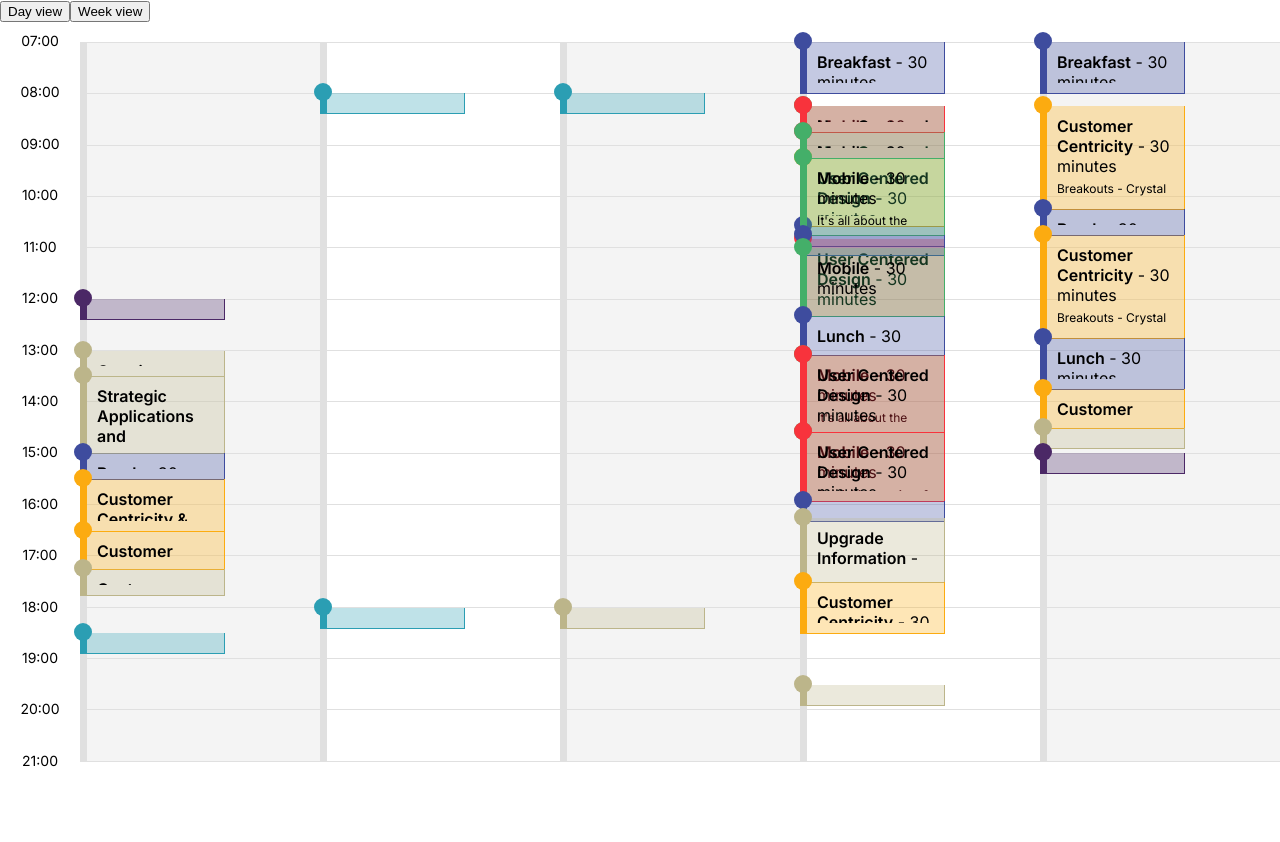
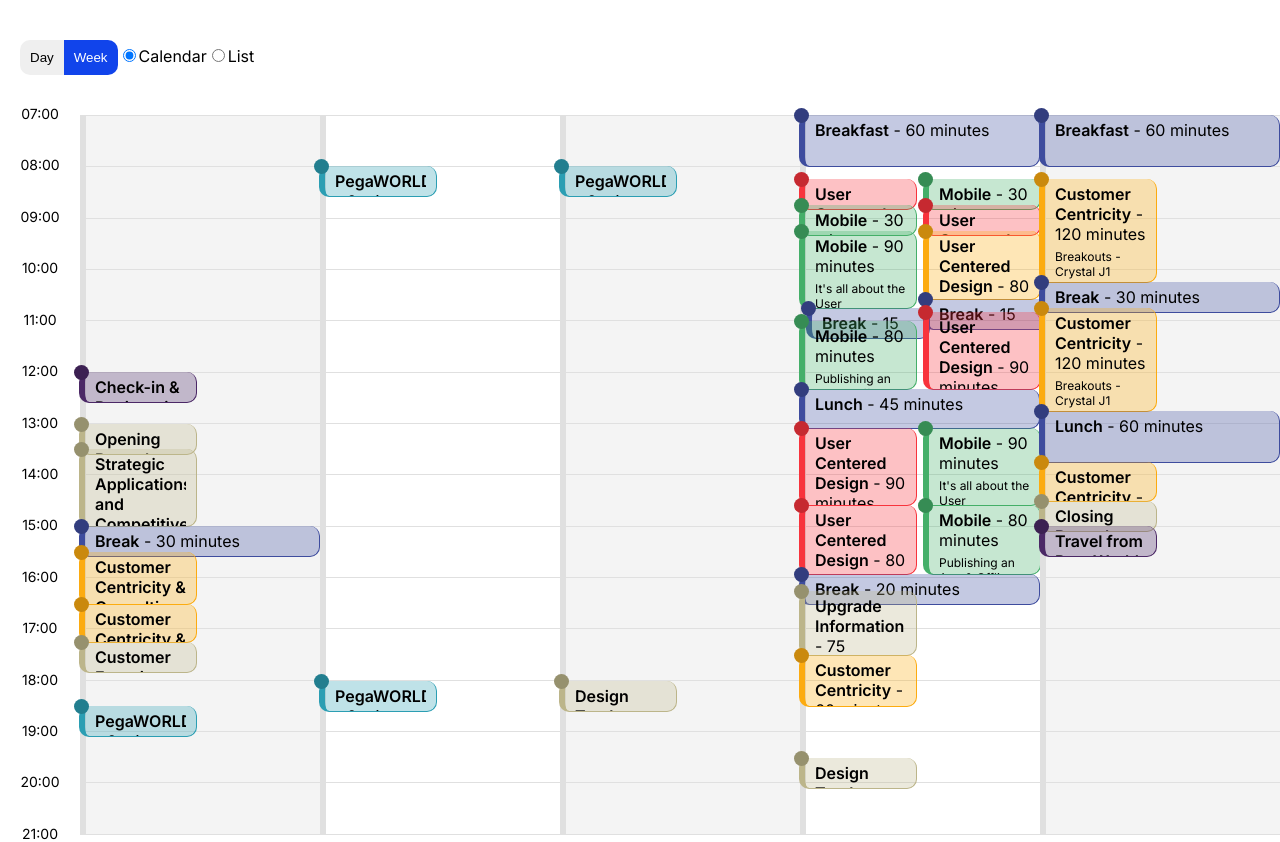
Before and after one commit to neil-kelsey/pega-agenda, a Next.js app: page / in a window 1280 px wide. Before the commit the page ends 800 px from the top, so only its background shows below. Built offline with nearby package versions, Linux system fonts and the light colour scheme.

Commit message:
feat: Activities whose start time or end time overlap now display side by side

```diff
--- a/src/app/components/ActivityList.tsx
+++ b/src/app/components/ActivityList.tsx
@@ -1,18 +1,47 @@
-import React from "react";
+import React, { useEffect } from "react";
 import { ActivityListProps } from "../types/activityListProps";
 import { extractFormattedTime } from "../utils/extractFormattedTime";
 
-const ActivityList: React.FC<ActivityListProps> = ({ selectedDate, timeDifference, activities, oneMinuteOfHeight }) => {
+const ActivityList: React.FC<ActivityListProps> = ({ selectedDate, timeDifference, activities, oneMinuteOfHeight, viewType }) => {
+
+  useEffect(() => {
+    const category2Elements = document.querySelectorAll('.activity-wrapper.category-2');
+
+    category2Elements.forEach((el, index) => {
+      // Remove any existing half-width classes to ensure clean state
+      el.classList.remove('half-width');
+    });
+
+    for (let i = 0; i < category2Elements.length - 1; i++) {
+      if (category2Elements[i].nextElementSibling === category2Elements[i + 1]) {
+        category2Elements[i].classList.add('half-width');
+        category2Elements[i + 1].classList.add('half-width2');
+        i++; // Skip the next element as it's already been processed
+      }
+    }
+  }, [activities]); // Adding activities as dependency to run this effect whenever activities change
+
   return (
     <>
       {activities.map((activity, index) => {
         const startTimeFormatted = extractFormattedTime(activity.startTime);
         const endTimeFormatted = extractFormattedTime(activity.endTime);
         return (
-          <div key={index} className={"activity category-" + activity.category} style={{ top: activity.minutesFromDayStart * oneMinuteOfHeight + "%" , height: `calc(${activity.activityLength * oneMinuteOfHeight}% - 20px)` }}>
-            <div className="activity-container">
-              <h2><span className="bold">{activity.title}</span> - 30 minutes</h2>
-              <p>{activity.details}</p>
+          <div key={index} className={viewType === "list" ? "activity-wrapper list " + activity.alignment : "activity-wrapper category-" + activity.category}>
+            <div className={"activity category-" + activity.category + " index-" + index + " " + activity.alignment + " startTime=" + activity.startTime + ", endTime=" + activity.endTime} style={{ top: activity.minutesFromDayStart * oneMinuteOfHeight + "%" , height: `calc(${activity.activityLength * oneMinuteOfHeight}% - 5px)` }}>
+              <div className="activity-container">
+                {viewType === "list" ?
+                  <>
+                    <h2>{activity.title}</h2>
+                    <h3>{startTimeFormatted} - {endTimeFormatted}<span className="bold"></span> - {activity.activityLength} minutes</h3>
+                    <p>{activity.details}</p>
+                  </> :
+                  <>
+                    <h2><span className="bold">{activity.title}</span> - {activity.activityLength} minutes</h2>
+                    <p>{activity.details}</p>
+                  </>
+                }
+              </div>
             </div>
           </div>
         );
--- a/src/app/components/Day.tsx
+++ b/src/app/components/Day.tsx
@@ -2,10 +2,62 @@
 import { DayProps } from "../types/dayProps";
 import ActivityList from "../components/ActivityList";
 
-const Day: React.FC<DayProps> = ({ timeDifference, date, activities, oneMinuteOfHeight}) => {
+const Day: React.FC<DayProps> = ({ timeDifference, date, activities, oneMinuteOfHeight, viewType}) => {
 
     console.log("NeilTest - Day");
     console.log("NeilTest - Day - date", date);
+    console.log("NeilTest - Day - activities", activities);
+
+    const findAndSeparateOverlappingActivities = (activities) => {
+        // Helper function to parse ISO string to Date
+        const parseTime = (isoString) => new Date(isoString).getTime();
+
+        // Helper function to check if two activities overlap
+        const isOverlapping = (activity1, activity2) => {
+          const start1 = parseTime(activity1.startTime);
+          const end1 = parseTime(activity1.endTime);
+          const start2 = parseTime(activity2.startTime);
+          const end2 = parseTime(activity2.endTime);
+
+          return (start1 < end2 && start2 < end1);
+        };
+
+        // Arrays to hold overlapping and non-overlapping activities
+        const nonOverlappingActivities = [];
+        const overlappingActivities = [];
+
+        // Check each activity against all others for overlaps
+        activities.forEach((activity, index) => {
+          let hasOverlap = false;
+
+          for (let i = 0; i < activities.length; i++) {
+            if (i !== index && isOverlapping(activity, activities[i])) {
+              hasOverlap = true;
+              break;
+            }
+          }
+
+          if (hasOverlap) {
+            overlappingActivities.push(activity);
+          } else {
+            nonOverlappingActivities.push(activity);
+          }
+        });
+
+        return { nonOverlappingActivities, overlappingActivities };
+      };
+
+
+
+
+
+
+    const { nonOverlappingActivities, overlappingActivities } = findAndSeparateOverlappingActivities(activities);
+
+    console.log("NeilTest - overlap - Non-overlapping activities:", nonOverlappingActivities);
+    console.log("NeilTest - overlap - Overlapping activities:", overlappingActivities);
+
+
 
     return (
         <div className="day">
@@ -15,7 +67,7 @@
                 ))}
             </div>
             <div className="activities">
-                <ActivityList timeDifference={timeDifference} selectedDate={date} activities={activities} oneMinuteOfHeight={oneMinuteOfHeight} />
+                <ActivityList timeDifference={timeDifference} selectedDate={date} activities={activities} oneMinuteOfHeight={oneMinuteOfHeight} viewType={viewType} />
             </div>
         </div>
     );
--- a/src/app/components/FilterPanel.tsx
+++ b/src/app/components/FilterPanel.tsx
@@ -1,7 +1,7 @@
 import { ChangeEvent } from "react";
 import { FilterPanelProps } from "../types/filterPanelProps";
 
-const FilterPanel: React.FC<FilterPanelProps> = ({ viewMode, uniqueDates, selectedDate, onDateChange, onViewModeChange }) => {
+const FilterPanel: React.FC<FilterPanelProps> = ({ viewMode, uniqueDates, selectedDate, onDateChange, onViewModeChange, viewType, onViewTypeChange }) => {
   const handleDateChange = (event: ChangeEvent<HTMLSelectElement>) => {
     onDateChange(event.target.value);
   };
@@ -10,17 +10,28 @@
     onViewModeChange(viewMode);
   };
 
+  const handleViewTypeChange = (event: React.ChangeEvent<HTMLInputElement>) => {
+    onViewTypeChange(event.target.value as 'calendar' | 'list');
+  };
+
   return (
-    <div>
-      <button onClick={handleViewModeChange('day')}>Day view</button>
-      <button onClick={handleViewModeChange('week')}>Week view</button>
+    <div className="filters">
+      <button className={viewMode === 'day' ? 'day-btn selected' : 'day-btn'} onClick={handleViewModeChange('day')}>Day</button>
+      <button className={viewMode === 'week' ? 'week-btn selected' : 'week-btn'} onClick={handleViewModeChange('week')}>Week</button>
       {viewMode === "week" ?
         <></> :
         <select onChange={handleDateChange} value={selectedDate}>
           {uniqueDates.map(date => (
             <option key={date} value={date}>{date}</option>
           ))}
-        </select> }
+        </select>
+      }
+      <span>
+        <input type="radio" id="calendar" name="viewType" value="calendar" checked={viewType === 'calendar'} onChange={handleViewTypeChange} />
+        <label htmlFor="calendar">Calendar</label>
+        <input type="radio" id="list" name="viewType" value="list" checked={viewType === 'list'} onChange={handleViewTypeChange} />
+        <label htmlFor="list">List</label>
+      </span>
     </div>
   );
 };
--- a/src/app/components/Week.tsx
+++ b/src/app/components/Week.tsx
@@ -5,22 +5,58 @@
 import { useAppContext } from "../context/AppContext";
 import { calculateActivityPositions } from "../utils/calculateActivityPositions";
 
-const Week: React.FC<WeekProps> = ({ uniqueDates, timeDifference, weekEarliestTime }) => {
+const Week: React.FC<WeekProps> = ({ uniqueDates, timeDifference, weekEarliestTime, viewType }) => {
   const { data } = useAppContext();
   const activities = data.activities;
   const { updatedActivities, oneMinuteOfHeight } = calculateActivityPositions(activities, uniqueDates, timeDifference, weekEarliestTime);
 
   console.log("NeilTest - week - updatedActivities", updatedActivities);
 
+  // TODO if there were no overlaps we need to know
+
+const addAlignmentToActivities = (activities) => {
+  // Helper function to parse ISO string to Date
+  const parseTime = (isoString) => new Date(isoString).getTime();
+
+  // Sort activities by startTime
+  activities.sort((a, b) => parseTime(a.startTime) - parseTime(b.startTime));
+
+  console.log("NeilTest - week - activities sorted by time", activities);
+
+  // Assign alignment
+  activities.forEach((activity, index) => {
+    activity.alignment = "left"; // Default alignment
+
+    // Check for overlaps with subsequent activities
+    for (let i = index + 1; i < activities.length; i++) {
+      const nextActivity = activities[i];
+      const currentStartTime = parseTime(activity.startTime);
+      const currentEndTime = parseTime(activity.endTime);
+      const nextStartTime = parseTime(nextActivity.startTime);
+      const nextEndTime = parseTime(nextActivity.endTime);
+
+
+      if ((nextEndTime <= currentEndTime) || (nextStartTime <= currentStartTime)) {
+        activity.alignment = "right";
+        nextActivity.alignment = "left";
+      }
+    }
+  });
+  return activities;
+};
+
+
+  const alignedActivities = addAlignmentToActivities(updatedActivities);
+  console.log("NeilTest - week - alignedActivities", alignedActivities);
+
   // TODO - change weekEarliestTime and all those dates to be a number? At least keep it consistent
   return (
     <div className="week">
-      <TimeColumn earliestTime={weekEarliestTime} timeDifference={timeDifference} />
+      {viewType === "calendar" ? <TimeColumn earliestTime={weekEarliestTime} timeDifference={timeDifference} /> : <></>}
       {uniqueDates.map((date, index) => {
-        // Filter data for the correct date
-        const activitiesForDate = updatedActivities.filter(activity => activity.startTime.startsWith(date));
+        const activitiesForDate = alignedActivities.filter(activity => activity.startTime.startsWith(date));
         return (
-          <Day timeDifference={timeDifference} date={date} activities={activitiesForDate} oneMinuteOfHeight={oneMinuteOfHeight} />
+          <Day timeDifference={timeDifference} date={date} activities={activitiesForDate} oneMinuteOfHeight={oneMinuteOfHeight} viewType={viewType} />
         );
       })}
     </div>
--- a/src/app/globals.css
+++ b/src/app/globals.css
@@ -1,10 +1,15 @@
 :root {
+  --pega-left-timeline-border: 6px;
+
   --pega-space-sm: 5px;
   --pega-space-md: 10px;
+  --pega-space-lg: 20px;
 
   --pega-colour-medium-grey: #dcdcdc;
   --pega-colour-light-grey: hsl(0, 0%, 88%);
   --pega-colour-lighter-grey: #F4F4F4;
+  --pega-colour-blue: #1144eb;
+  --pega-colour-white: #FFF;
 
   --pega-colour-category-1: rgb(75, 40, 102);
   --pega-colour-category-1-transparent: rgba(75, 40, 102, 0.3);
@@ -22,12 +27,35 @@
   --pega-colour-category-7-transparent: rgba(188, 181, 138, 0.3);
 }
 
+/* Start of tag styles */
+
 /* styles.css */
 body, html {
   margin: 0;
   padding: 0;
   height: 100%;
 }
+
+button {
+  cursor: pointer;
+  border:none;
+  padding: var(--pega-space-md);
+}
+
+button.day-btn {
+  border-radius: var(--pega-space-md) 0 0 var(--pega-space-md);
+}
+
+button.week-btn {
+  border-radius:  0 var(--pega-space-md) var(--pega-space-md) 0;
+}
+
+button.selected {
+  color:var(--pega-colour-white);
+  background-color: var(--pega-colour-blue);
+}
+
+/* End of tag styles */
 
 .bold {
   font-weight: 600;
@@ -36,7 +64,13 @@
 .week {
   display: flex;
   height: 90vh;
-  margin:20px auto;
+  margin:var(--pega-space-lg) auto;
+  max-width:1400px;
+}
+
+.filters {
+  margin:var(--pega-space-lg) auto;
+  padding:var(--pega-space-lg);
   max-width:1400px;
 }
 
@@ -90,26 +124,25 @@
 }
 
 
-
-
-
-
-
-
-
 /* Start of activities styles */
 
 .activities {
   position: relative;
   height:100%;
   width:100%;
-  border-left:7px solid var(--pega-colour-light-grey);
+  border-left:var(--pega-left-timeline-border) solid var(--pega-colour-light-grey);
 }
 
 .activities .activity {
   position: absolute;
   top:14.28%;
-  padding:var(--pega-space-md);
+  padding:var(--pega-space-sm) var(--pega-space-md) 0 var(--pega-space-md);
+  border-radius: 10px;
+}
+
+/* Align the activities to the left or to the right */
+.activities .activity.right {
+  left:50%
 }
 
 .category-1 {
@@ -118,20 +151,24 @@
 
 .activity::before {
   content: "";
-  width: 18px;
-  height: 18px;
+  width: 15px;
+  height: 15px;
   background-color: var(--pega-colour-medium-grey);
   border-radius: 50%;
   position: absolute;
-  top: -10px;
-  left: -13px;
+  top: -7px;
+  left: -11px;
+  filter: brightness(0.8);
 }
 
 .activity {
-  width:50%;
+  /* 50% width, minus 2 times the left and right padding and then minus the width of the left border */
+  width:calc(50% - 2* var(--pega-space-md) - var(--pega-left-timeline-border));
   position: relative;
   left:-7px;
-  border-left:7px solid var(--pega-colour-medium-grey);
+  /* Not sure about this one so commented out for the moment */
+  min-height: 25px;
+  border-left:var(--pega-left-timeline-border) solid var(--pega-colour-medium-grey);
 }
 
 .activity h2 {
@@ -139,8 +176,6 @@
   font-weight: 400;
   margin:0 0 var(--pega-space-sm) 0;
 }
-
-
 
 .activity p {
   font-size: 12px;
@@ -159,7 +194,7 @@
 .activity.category-1 {
   border-right:1px solid var(--pega-colour-category-1);
   border-bottom:1px solid var(--pega-colour-category-1);
-  border-left:7px solid var(--pega-colour-category-1);
+  border-left:var(--pega-left-timeline-border) solid var(--pega-colour-category-1);
   background-color: var(--pega-colour-category-1-transparent);
 }
 
@@ -168,11 +203,37 @@
 }
 
 .activity.category-2 {
+  width:calc(100% - 2* var(--pega-space-md));
   border-right:1px solid var(--pega-colour-category-2);
   border-bottom:1px solid var(--pega-colour-category-2);
-  border-left:7px solid var(--pega-colour-category-2);
+  border-left:var(--pega-left-timeline-border) solid var(--pega-colour-category-2);
   background-color: var(--pega-colour-category-2-transparent);
 }
+
+.activity-wrapper.category-2.half-width .activity.category-2 {
+  position: absolute;
+  top:50%;
+  width: 50%;
+  left:50%;
+}
+
+.activity-wrapper.category-2.half-width2 .activity.category-2 {
+  left:0%;
+  width:calc(50% - 2* var(--pega-space-md));
+}
+
+
+
+
+
+
+
+
+
+
+
+
+
 
 .activity.category-3::before {
   background-color: var(--pega-colour-category-3);
@@ -181,7 +242,7 @@
 .activity.category-3 {
   border-right:1px solid var(--pega-colour-category-3);
   border-bottom:1px solid var(--pega-colour-category-3);
-  border-left:7px solid var(--pega-colour-category-3);
+  border-left:var(--pega-left-timeline-border) solid var(--pega-colour-category-3);
   background-color: var(--pega-colour-category-3-transparent);
 }
 
@@ -192,7 +253,7 @@
 .activity.category-4 {
   border-right:1px solid var(--pega-colour-category-4);
   border-bottom:1px solid var(--pega-colour-category-4);
-  border-left:7px solid var(--pega-colour-category-4);
+  border-left:var(--pega-left-timeline-border) solid var(--pega-colour-category-4);
   background-color: var(--pega-colour-category-4-transparent);
 }
 
@@ -203,7 +264,7 @@
 .activity.category-5 {
   border-right:1px solid var(--pega-colour-category-5);
   border-bottom:1px solid var(--pega-colour-category-5);
-  border-left:7px solid var(--pega-colour-category-5);
+  border-left:var(--pega-left-timeline-border) solid var(--pega-colour-category-5);
   background-color: var(--pega-colour-category-5-transparent);
 }
 
@@ -214,7 +275,7 @@
 .activity.category-6 {
   border-right:1px solid var(--pega-colour-category-6);
   border-bottom:1px solid var(--pega-colour-category-6);
-  border-left:7px solid var(--pega-colour-category-6);
+  border-left:var(--pega-left-timeline-border) solid var(--pega-colour-category-6);
   background-color: var(--pega-colour-category-6-transparent);
 }
 
@@ -225,8 +286,60 @@
 .activity.category-7 {
   border-right:1px solid var(--pega-colour-category-7);
   border-bottom:1px solid var(--pega-colour-category-7);
-  border-left:7px solid var(--pega-colour-category-7);
+  border-left:var(--pega-left-timeline-border) solid var(--pega-colour-category-7);
   background-color: var(--pega-colour-category-7-transparent);
 }
 
+/* Start of list activities styles */
+
+/* TODO - instead of hiding this, make it conditionaly render in the component itself */
+main.list .time-lines, main.list .activity::before {
+  display:none;
+}
+
+main.list .activities {
+  border:none;
+}
+
+main.list .activity {
+  width:calc(50% - 2* var(--pega-space-lg) - var(--pega-left-timeline-border));
+  position:initial;
+  height:auto!important;
+  padding: var(--pega-space-lg);
+  margin: 0 0 var(--pega-space-lg) 0;
+}
+
+main.list .activity h2 {
+  font-size:22px;
+  font-weight: 400;
+  margin:0 0 var(--pega-space-md) 0;
+}
+
+main.list .activity h3 {
+  font-size:18px;
+  font-weight: 300;
+  margin:0 0 var(--pega-space-sm) 0;
+}
+
+main.list .activity p {
+  font-size:14px;
+}
+
+main.list .activity.right {
+  position:initial;
+  margin: 0 0 var(--pega-space-lg) var(--pega-space-lg);
+}
+
+main.list .activity-wrapper.list.right  {
+  position: absolute;
+  left:50%;
+  width: 50%;
+}
+
+main.list .activity-wrapper.list.right .activity{
+  width:100%
+}
+
+/* End of list activities styles */
+
 /* End of activities styles */
--- a/src/app/page.tsx
+++ b/src/app/page.tsx
@@ -31,8 +31,10 @@
   const [weekTimeDifference, setWeekTimeDifference] = useState<number>(0);
   const [weekEarliestTime, setWeekEarliestTime] = useState<string>('');
   const [viewMode, setViewMode] = useState<'day' | 'week'>('week');
+  const [viewType, setViewType] = useState<'calendar' | 'list'>('calendar');
 
-  console.log("NeilTest - viewMode", viewMode)
+  console.log("NeilTest - page - viewMode", viewMode)
+  console.log("NeilTest - page - viewType", viewType)
 
   // Handle change for the filter panel - set the selected day
   const handleDateChange = (date: string) => {
@@ -45,36 +47,40 @@
     setViewMode(viewMode);
   };
 
+  // Handle view type change
+  const handleViewTypeChange = (viewType: 'calendar' | 'details') => {
+    setViewType(viewType);
+  };
+
   useEffect(() => {
     if (viewMode === 'day') {
-      // For a single day view we want to show the time range from the earliest event for that day to the latest
-      // So we use calculateTimeRange to set these consts
       const { earliestTime, latestTime, timeDifference } = calculateTimeRange(data.activities, selectedDate);
-      console.log("NeilTest - useEffect - timecheck - timeDifference", timeDifference);
-      console.log("NeilTest - useEffect - earliestTime", earliestTime);
       setEarliestTime(earliestTime);
       setLatestTime(latestTime);
       setTimeDifference(timeDifference);
     } else {
-      // But for week view we want to find the earliest and latest events for the entire week
-      // TODO - we also need to find the earliest time for the week weekEarliestTime
       const { weekTimeDifference = 0, weekEarliestTime = '' } = calculateTimeRange(data.activities, uniqueDates);
-      console.log("NeilTest - timecheck - weekTimeDifference", weekTimeDifference);
-      console.log("NeilTest - timecheck - weekEarliestTime", weekEarliestTime);
-      console.log("NeilTest - timecheck - weekEarliestTime", typeof weekEarliestTime);
       setWeekTimeDifference(weekTimeDifference);
       setWeekEarliestTime(weekEarliestTime);
     }
   }, [selectedDate, data.activities, uniqueDates]);
 
   return (
-    <main className={styles.main}>
-      <FilterPanel viewMode={viewMode} uniqueDates={uniqueDates} selectedDate={selectedDate} onDateChange={handleDateChange} onViewModeChange={handleViewModeChange} />
+    <main className={`${viewType === 'list' ? "list" : "calendar"}`}>
+      <FilterPanel
+        viewMode={viewMode}
+        uniqueDates={uniqueDates}
+        selectedDate={selectedDate}
+        onDateChange={handleDateChange}
+        onViewModeChange={handleViewModeChange}
+        viewType={viewType}
+        onViewTypeChange={handleViewTypeChange}
+      />
       {viewMode === "week" ?
-        <Week uniqueDates={uniqueDates} timeDifference={weekTimeDifference} weekEarliestTime={weekEarliestTime} /> :
+        <Week uniqueDates={uniqueDates} timeDifference={weekTimeDifference} weekEarliestTime={weekEarliestTime} viewType={viewType} /> :
         // TODO - Make this a DayContainer component
         // TODO - I don't like how this is wrapped in a 'week' div when it'll only ever be a day, need better naming
-        <Week uniqueDates={[selectedDate]} timeDifference={timeDifference} weekEarliestTime={earliestTime} />
+        <Week uniqueDates={[selectedDate]} timeDifference={timeDifference} weekEarliestTime={earliestTime} viewType={viewType} />
       }
     </main>
   );
--- a/src/app/types/activities.ts
+++ b/src/app/types/activities.ts
@@ -7,6 +7,7 @@
     category: number;
     minutesFromDayStart:number;
     activityLength: number;
+    alignment: string;
   }
 
   export interface EventData {
--- a/src/app/types/activityListProps.ts
+++ b/src/app/types/activityListProps.ts
@@ -7,4 +7,5 @@
     activities: Activity[];
     oneMinuteOfHeight: number;
     activityLength: number;
+    viewType: string;
   }
--- a/src/app/types/dayProps.ts
+++ b/src/app/types/dayProps.ts
@@ -5,4 +5,5 @@
     date: string;
     activities: Activity[];
     oneMinuteOfHeight: number;
+    viewType: string;
   }
--- a/src/app/types/weekProps.ts
+++ b/src/app/types/weekProps.ts
@@ -2,4 +2,5 @@
     uniqueDates: string[];
     timeDifference: number;
     weekEarliestTime: string;
+    viewType: string;
   }
```
Also changed, not shown: src/app/types/filterPanelProps.ts (+8 -6 lines).
